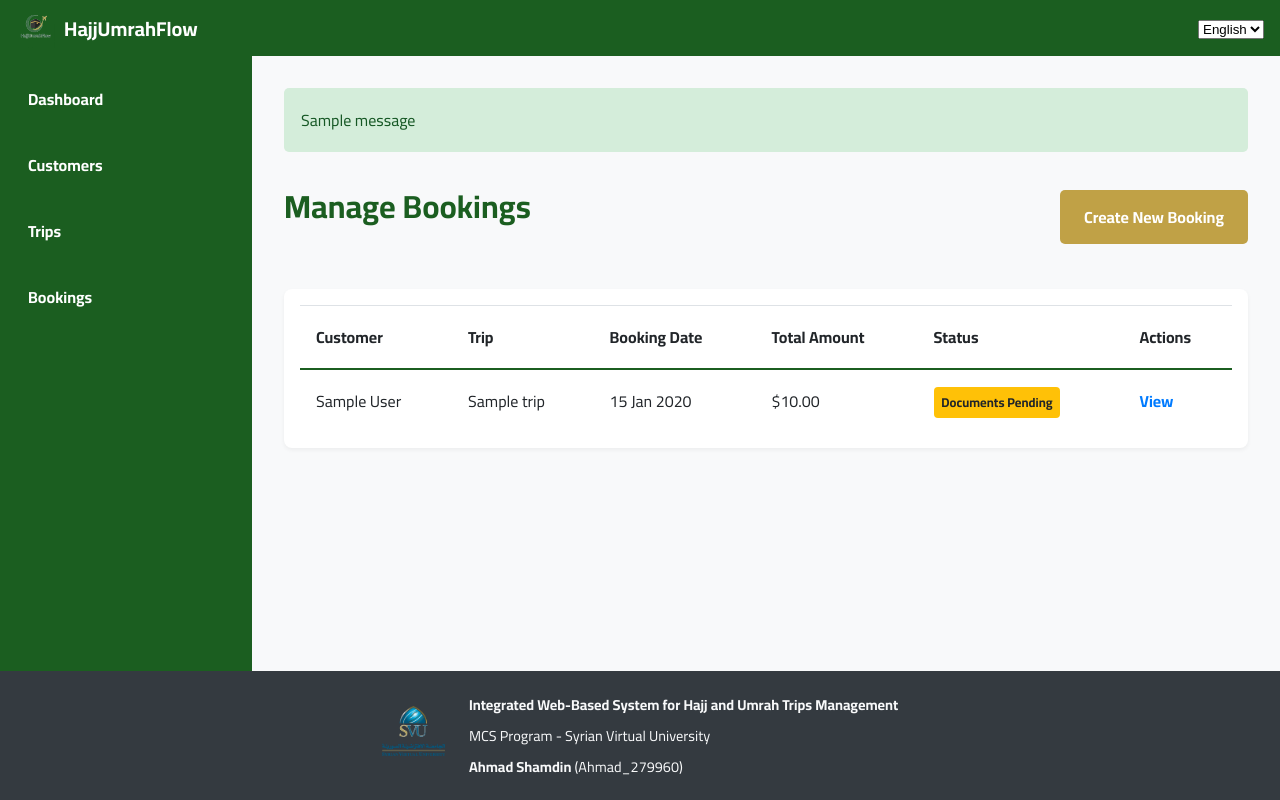
After one commit to ahmadfit2024-rgb/hajjumrahflow_django, a Django app: page /bookings/ in a window 1280 px wide. The commit adds this page. Run offline with Django 5.2, Linux system fonts and the light colour scheme; a user stored in the database is signed in; tables that the repository leaves empty hold one stand-in row (values such as "Sample post"); one stand-in notice (Sample message) is shown; parts of the project's set-up code (start-up, migrations or seed data) failed here and were passed over.

Commit message:
Fix all merge conflicts

```diff
--- a/core/urls.py
+++ b/core/urls.py
@@ -6,12 +6,9 @@ from django.urls import path, include
 from drf_spectacular.views import SpectacularAPIView, SpectacularSwaggerView
 from .views import (
     dashboard_view,
-    customer_list_view,
-    customer_add_view,
-    trip_list_view,
-    trip_detail_view,
-    trip_add_view,
-    trip_update_view,
+    customer_list_view, customer_add_view,
+    trip_list_view, trip_detail_view, trip_add_view, trip_update_view,
+    booking_list_view, booking_add_view, # <-- استيراد دوال الحجوزات
 )
 
 urlpatterns = [
@@ -28,6 +25,10 @@ urlpatterns = [
     path('trips/<int:pk>/', trip_detail_view, name='trip-detail'),
     path('trips/<int:pk>/update/', trip_update_view, name='trip-update'),
 
+    # Bookings
+    path('bookings/', booking_list_view, name='booking-list'),
+    path('bookings/add/', booking_add_view, name='booking-add'),
+
     # Admin and API routes
     path('i18n/', include('django.conf.urls.i18n')),
     path('admin/', admin.site.urls),
--- a/core/views.py
+++ b/core/views.py
@@ -1,10 +1,12 @@
 from django.shortcuts import render, redirect, get_object_or_404
 from django.contrib.auth.decorators import login_required
+from django.contrib import messages
 from crm.models import Customer
 from trips.models import Trip
 from bookings.models import Booking
 from crm.forms import CustomerForm
-from trips.forms import TripForm # <-- استيراد نموذج الرحلات
+from trips.forms import TripForm
+from bookings.forms import BookingForm # <-- استيراد نموذج الحجوزات
 
 @login_required
 def dashboard_view(request):
@@ -23,9 +25,7 @@ def dashboard_view(request):
 @login_required
 def customer_list_view(request):
     customers = Customer.objects.all().order_by('-created_at')
-    context = {
-        'customers': customers
-    }
+    context = { 'customers': customers }
     return render(request, 'crm/customer_list.html', context)
 
 @login_required
@@ -34,56 +34,85 @@ def customer_add_view(request):
         form = CustomerForm(request.POST)
         if form.is_valid():
             form.save()
+            messages.success(request, 'Customer has been added successfully.')
             return redirect('customer-list')
     else:
         form = CustomerForm()
     context = { 'form': form }
     return render(request, 'crm/customer_form.html', context)
 
-# --- Trip Views (NEW) ---
+# --- Trip Views ---
 @login_required
 def trip_list_view(request):
-    """ يعرض قائمة بجميع الرحلات على شكل بطاقات. """
     trips = Trip.objects.all().order_by('-departure_date')
     context = { 'trips': trips }
     return render(request, 'trips/trip_list.html', context)
 
 @login_required
 def trip_detail_view(request, pk):
-    """ يعرض صفحة تفاصيل كاملة لرحلة معينة. """
     trip = get_object_or_404(Trip, pk=pk)
     context = { 'trip': trip }
     return render(request, 'trips/trip_detail.html', context)
 
 @login_required
 def trip_add_view(request):
-    """ يعالج عرض وحفظ نموذج إضافة رحلة جديدة. """
     if request.method == 'POST':
         form = TripForm(request.POST)
         if form.is_valid():
             form.save()
+            messages.success(request, 'Trip has been created successfully.')
             return redirect('trip-list')
     else:
         form = TripForm()
-    context = {
-        'form': form,
-        'form_title': 'Add New Trip'
-    }
+    context = { 'form': form, 'form_title': 'Add New Trip' }
     return render(request, 'trips/trip_form.html', context)
 
 @login_required
 def trip_update_view(request, pk):
-    """ يعالج عرض وحفظ نموذج تعديل رحلة موجودة. """
     trip = get_object_or_404(Trip, pk=pk)
     if request.method == 'POST':
         form = TripForm(request.POST, instance=trip)
         if form.is_valid():
             form.save()
+            messages.success(request, f'Trip "{trip.name}" has been updated successfully.')
             return redirect('trip-detail', pk=trip.pk)
     else:
         form = TripForm(instance=trip)
+    context = { 'form': form, 'form_title': f'Update: {trip.name}' }
+    return render(request, 'trips/trip_form.html', context)
+
+# --- Booking Views (NEW & IMPROVED) ---
+@login_required
+def booking_list_view(request):
+    """ يعرض قائمة بجميع الحجوزات. """
+    bookings = Booking.objects.select_related('customer', 'trip').all().order_by('-booking_date')
+    context = { 'bookings': bookings }
+    return render(request, 'bookings/booking_list.html', context)
+
+@login_required
+def booking_add_view(request):
+    """ يعالج عرض وحفظ نموذج إضافة حجز جديد. """
+    form = BookingForm(request.POST or None)
+
+    # Check if coming from a specific trip page
+    trip_id = request.GET.get('trip_id')
+    if trip_id:
+        form.fields['trip'].initial = trip_id
+
+    if request.method == 'POST':
+        if form.is_valid():
+            trip = form.cleaned_data['trip']
+            if trip.available_seats > 0:
+                booking = form.save(commit=False)
+                booking.created_by = request.user
+                booking.save()
+                messages.success(request, 'Booking has been created successfully.')
+                return redirect('booking-list')
+            else:
+                messages.error(request, 'This trip has no available seats.')
+
     context = {
         'form': form,
-        'form_title': f'Update: {trip.name}'
+        'form_title': 'Create New Booking'
     }
-    return render(request, 'trips/trip_form.html', context)
+    return render(request, 'bookings/booking_form.html', context)
--- a/static/css/style.css
+++ b/static/css/style.css
@@ -12,6 +12,10 @@
   --status-completed: #6c757d;
   --status-cancelled: #dc3545;
   --status-pending: #ffc107;
+  --alert-success-bg: #d4edda;
+  --alert-success-text: #155724;
+  --alert-error-bg: #f8d7da;
+  --alert-error-text: #721c24;
 }
 
 body {
@@ -25,36 +29,20 @@ body {
 }
 
 /* General Components */
-h1, h2, h3 {
-  font-weight: 700;
-  color: var(--primary-color);
-  margin-top: 0;
-}
+h1, h2, h3 { font-weight: 700; color: var(--primary-color); margin-top: 0; }
 .header-with-action {
-  display: flex;
-  justify-content: space-between;
-  align-items: center;
-  margin-bottom: 2rem;
-  flex-wrap: wrap;
+  display: flex; justify-content: space-between; align-items: center;
+  margin-bottom: 2rem; flex-wrap: wrap; gap: 1rem;
 }
 .btn-primary {
-  background-color: var(--secondary-color);
-  color: white;
-  padding: 0.75rem 1.5rem;
-  text-decoration: none;
-  border-radius: 5px;
-  font-weight: 700;
-  transition: background-color 0.2s;
-  border: none; cursor: pointer; font-size: 1rem;
+  background-color: var(--secondary-color); color: white; padding: 0.75rem 1.5rem;
+  text-decoration: none; border-radius: 5px; font-weight: 700;
+  transition: background-color 0.2s; border: none; cursor: pointer; font-size: 1rem;
 }
 .btn-primary:hover { background-color: #a4883a; }
 .btn-secondary {
-  background-color: var(--action-color);
-  color: white;
-  padding: 0.5rem 1rem;
-  text-decoration: none;
-  border-radius: 5px;
-  font-weight: 700;
+  background-color: var(--action-color); color: white; padding: 0.5rem 1rem;
+  text-decoration: none; border-radius: 5px; font-weight: 700;
   transition: background-color 0.2s;
 }
 .btn-secondary:hover { background-color: #0056b3; }
@@ -92,16 +80,13 @@ h1, h2, h3 {
 
 /* Dashboard & Cards */
 .dashboard-stats, .card-grid {
-  display: grid;
-  grid-template-columns: repeat(auto-fit, minmax(300px, 1fr));
-  gap: 1.5rem;
-  margin-top: 2rem;
+  display: grid; grid-template-columns: repeat(auto-fit, minmax(300px, 1fr));
+  gap: 1.5rem; margin-top: 2rem;
 }
 .stat-card, .trip-card, .detail-card {
   background-color: var(--card-bg); padding: 1.5rem;
   border-radius: 8px; border: 1px solid var(--border-color);
-  box-shadow: 0 2px 4px rgba(0,0,0,0.05);
-  display: flex; flex-direction: column;
+  box-shadow: 0 2px 4px rgba(0,0,0,0.05); display: flex; flex-direction: column;
 }
 .stat-card h2 { margin-top: 0; font-size: 1.1rem; color: var(--text-muted); }
 .stat-card p { font-size: 2.5rem; font-weight: 700; color: var(--primary-color); margin-bottom: 0; }
@@ -119,10 +104,9 @@ h1, h2, h3 {
 .card-actions { display: flex; justify-content: flex-end; align-items: center; margin-top: 1rem; gap: 0.5rem; }
 
 /* Details Page */
-.details-grid {
-  display: grid; grid-template-columns: repeat(auto-fit, minmax(350px, 1fr)); gap: 1.5rem;
-}
+.details-grid { display: grid; grid-template-columns: repeat(auto-fit, minmax(350px, 1fr)); gap: 1.5rem; }
 .detail-card p { font-size: 1.1rem; margin: 1rem 0; }
+.header-actions { display: flex; gap: 1rem; }
 
 /* Status Badges */
 .status-badge {
@@ -157,3 +141,12 @@ table th, table td { padding: 1rem; text-align: start; border-top: 1px solid var
     padding: 0.75rem; border: 1px solid var(--border-color);
     border-radius: 4px; font-size: 1rem; font-family: inherit;
 }
+
+/* Messages & Alerts */
+.messages { margin-bottom: 1.5rem; }
+.alert {
+  padding: 1rem; border-radius: 5px;
+  border: 1px solid transparent;
+}
+.alert-success { background-color: var(--alert-success-bg); color: var(--alert-success-text); }
+.alert-error { background-color: var(--alert-error-bg); color: var(--alert-error-text); }
--- a/templates/base.html
+++ b/templates/base.html
@@ -16,6 +16,13 @@
     <div class="layout">
       {% include 'partials/_sidebar.html' %}
       <main class="content">
+        {% if messages %}
+          <div class="messages">
+            {% for message in messages %}
+              <div class="alert alert-{{ message.tags }}">{{ message }}</div>
+            {% endfor %}
+          </div>
+        {% endif %}
         {% block content %}{% endblock %}
       </main>
     </div>
@@ -31,6 +38,5 @@
         </div>
       </div>
     </footer>
-
   </body>
 </html>
--- /dev/null
+++ b/templates/bookings/booking_list.html
@@ -0,0 +1,39 @@
+{% extends 'base.html' %}
+{% load i18n %}
+{% block content %}
+<div class="header-with-action">
+  <h1>{% trans 'Manage Bookings' %}</h1>
+  <a href="{% url 'booking-add' %}" class="btn-primary">{% trans 'Create New Booking' %}</a>
+</div>
+
+<div class="table-container">
+  <table>
+    <thead>
+      <tr>
+        <th>{% trans 'Customer' %}</th>
+        <th>{% trans 'Trip' %}</th>
+        <th>{% trans 'Booking Date' %}</th>
+        <th>{% trans 'Total Amount' %}</th>
+        <th>{% trans 'Status' %}</th>
+        <th>{% trans 'Actions' %}</th>
+      </tr>
+    </thead>
+    <tbody>
+      {% for booking in bookings %}
+      <tr>
+        <td>{{ booking.customer.full_name }}</td>
+        <td>{{ booking.trip.name }}</td>
+        <td>{{ booking.booking_date|date:"d M Y" }}</td>
+        <td>${{ booking.total_amount|floatformat:2 }}</td>
+        <td><span class="status-badge status-{{ booking.status }}">{{ booking.get_status_display }}</span></td>
+        <td>
+          <a href="#" class="action-link">{% trans 'View' %}</a>
+        </td>
+      </tr>
+      {% empty %}
+      <tr><td colspan="6" style="text-align: center; padding: 2rem;">{% trans 'No bookings found. Click "Create New Booking" to begin.' %}</td></tr>
+      {% endfor %}
+    </tbody>
+  </table>
+</div>
+{% endblock %}
--- a/templates/partials/_sidebar.html
+++ b/templates/partials/_sidebar.html
@@ -3,5 +3,5 @@
   <a href="{% url 'dashboard' %}">{% trans 'Dashboard' %}</a>
   <a href="{% url 'customer-list' %}">{% trans 'Customers' %}</a>
   <a href="{% url 'trip-list' %}">{% trans 'Trips' %}</a>
-  <a href="#">{% trans 'Bookings' %}</a>
+  <a href="{% url 'booking-list' %}">{% trans 'Bookings' %}</a>
 </nav>
--- a/templates/trips/trip_detail.html
+++ b/templates/trips/trip_detail.html
@@ -3,7 +3,10 @@
 {% block content %}
 <div class="header-with-action">
   <h1>{{ trip.name }}</h1>
-  <a href="{% url 'trip-update' trip.pk %}" class="btn-primary">{% trans 'Edit Trip' %}</a>
+  <div class="header-actions">
+    <a href="{% url 'booking-add' %}?trip_id={{ trip.pk }}" class="btn-secondary">{% trans 'Add Booking to this Trip' %}</a>
+    <a href="{% url 'trip-update' trip.pk %}" class="btn-primary">{% trans 'Edit Trip' %}</a>
+  </div>
 </div>
 
 <div class="details-grid">
```
Also changed, not shown: bookings/forms.py (added, +21 -0 lines), templates/bookings/booking_form.html (added, +20 -0 lines).
